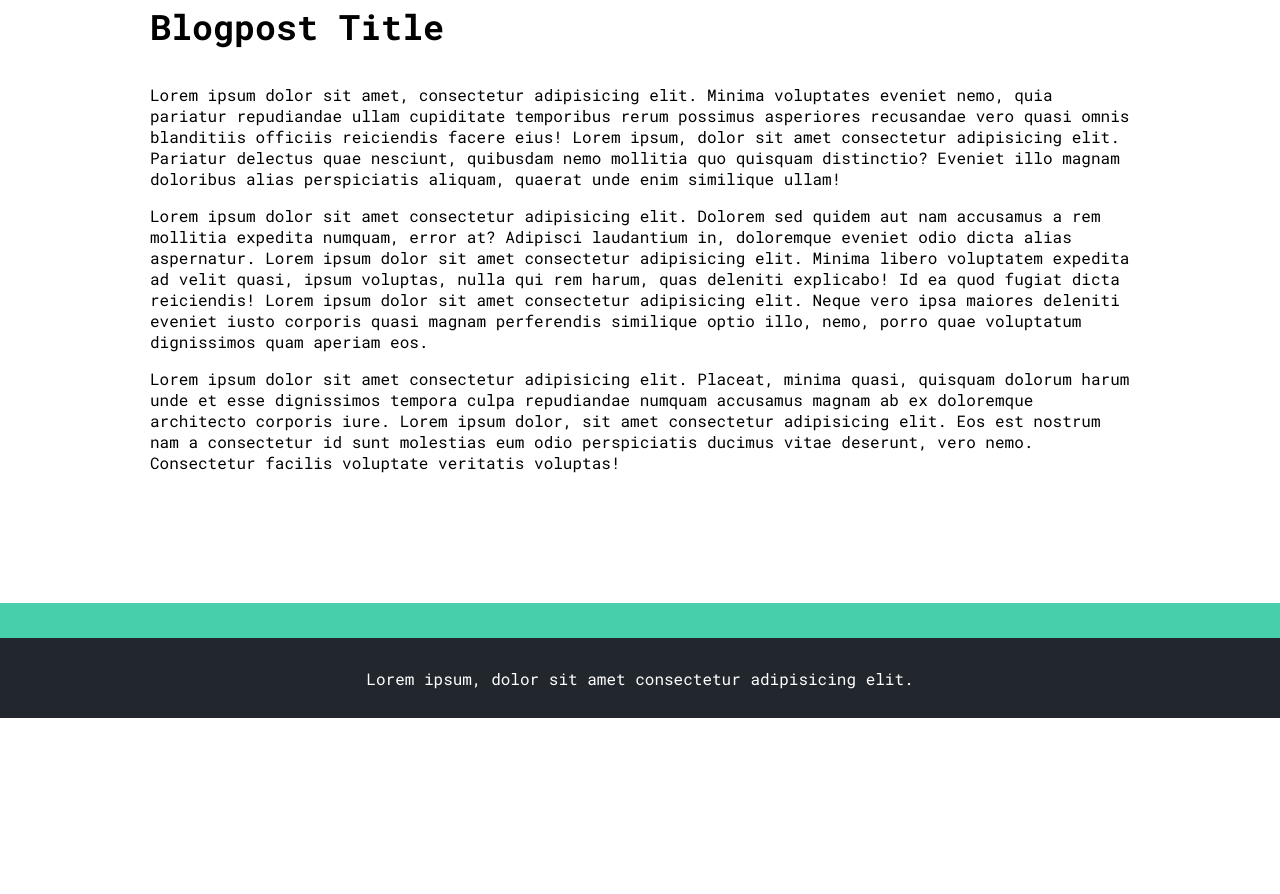
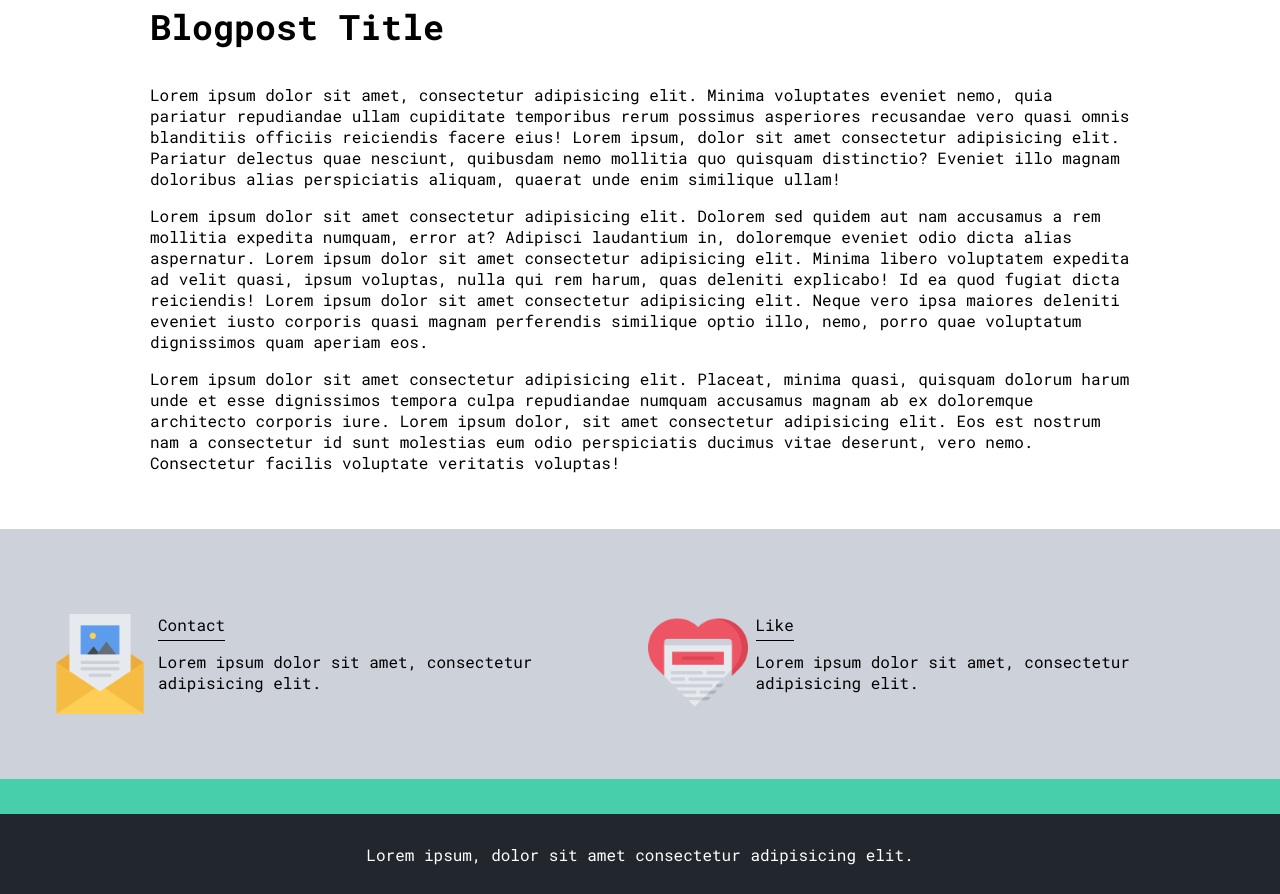
Before and after one commit to jsurrea/Frontend-Mentor, a plain HTML site: page personal-blog/blog.html in a window 1280 px wide. Shown: the part 1016-1910 px from the top of the page. Before the commit the page ends 1734 px from the top, so only its background shows below. Drawn offline with Linux system fonts and the light colour scheme.

Commit message:
Blog detail

```diff
--- a/personal-blog/blog.html
+++ b/personal-blog/blog.html
@@ -45,18 +45,18 @@
       </div>
     </section>
     <section class="contact-main-container">
-      <div>
-        <img src="" alt="">
-        <div class="contact-left">
-          <a href=""></a>
-          <p></p>
+      <div class="contact-left">
+        <img src="./assets/img/013-newsletter.png" alt="Newsletter">
+        <div>
+          <a href="#">Contact</a>
+          <p>Lorem ipsum dolor sit amet, consectetur adipisicing elit.</p>
         </div>
       </div>
-      <div>
-        <img src="" alt="">
-        <div class="contact-right">
-          <a href=""></a>
-          <p></p>
+      <div class="contact-right">
+        <img src="./assets/img/006-like.png" alt="Like">
+        <div>
+          <a href="#">Like</a>
+          <p>Lorem ipsum dolor sit amet, consectetur adipisicing elit.</p>
         </div>
       </div>
     </section>
--- a/personal-blog/css/main.css
+++ b/personal-blog/css/main.css
@@ -227,3 +227,30 @@ footer p {
 .blogpost-main-container article h1 {
   font-size: 35px;
 }
+
+.contact-main-container {
+  min-height: 250px;
+  width: 100%;
+  background-color: #cdd2da;
+  padding: 0 50px 40px;
+  box-sizing: border-box;
+  display: grid;
+  grid-template-columns: 1fr 1fr;
+  gap: 15px;
+}
+
+.contact-left, .contact-right {
+  display: grid;
+  grid-template-columns: 100px 1fr;
+  gap: 8px;
+  margin-top: 85px;
+}
+
+.contact-main-container img {
+  width: 100%;
+}
+
+.contact-main-container div a {
+  border-bottom: 1px solid black;
+  padding-bottom: 5px;
+}
```
